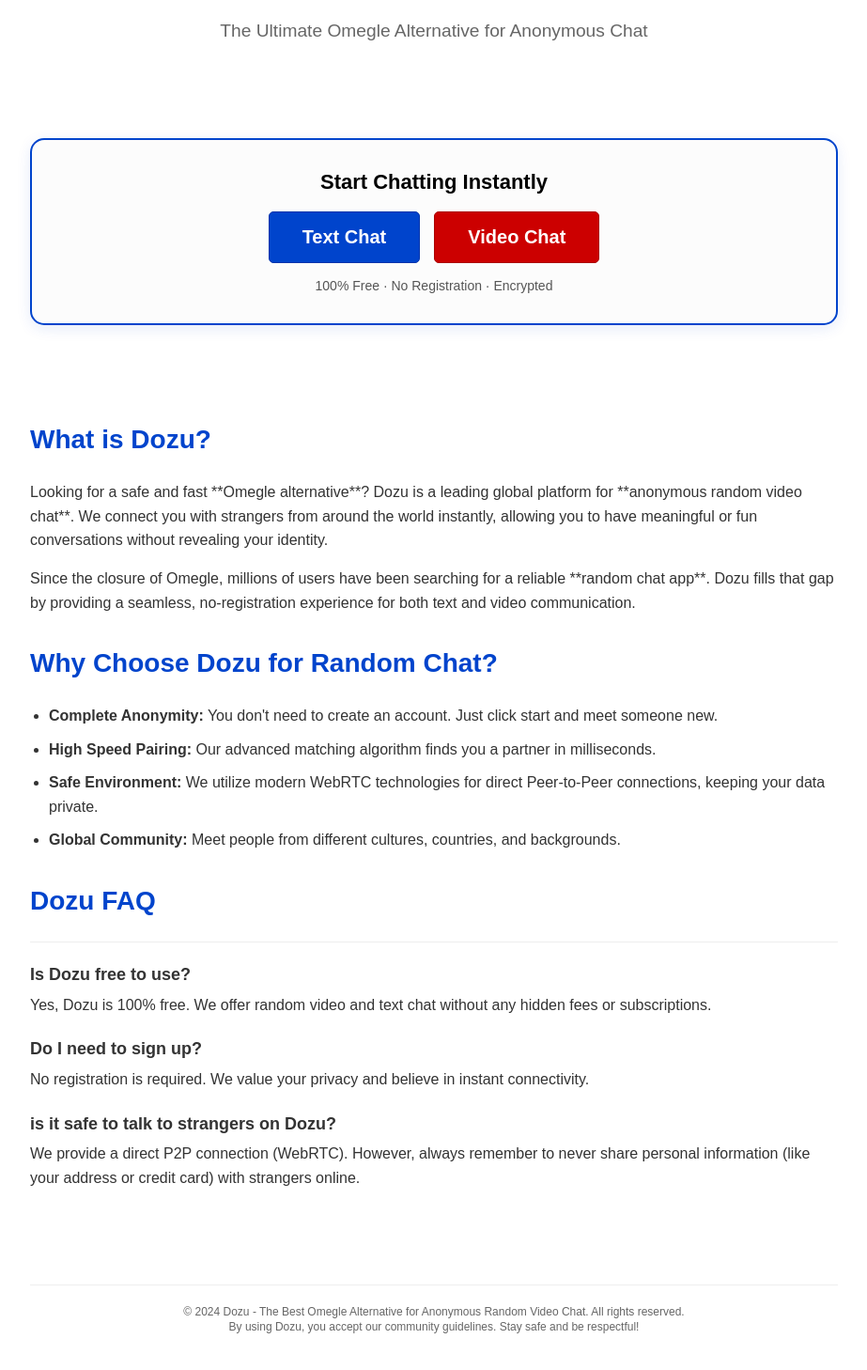
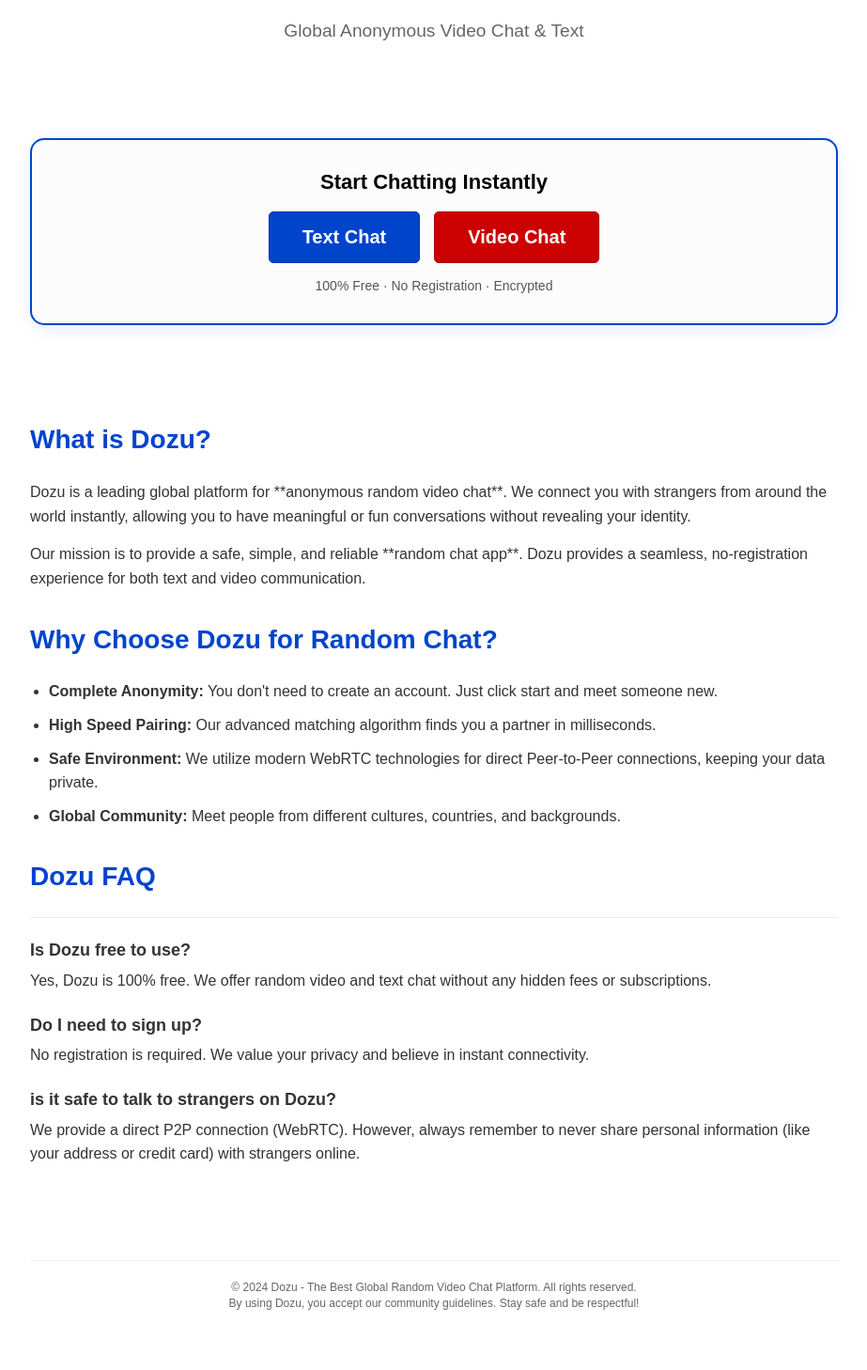
Before and after one commit to sonumur/dozo, a React (Vite) app: page / in a window 1280 px wide. Shown: the part 232-1690 px from the top of the page at 94% size, without its empty margins (178-1101 px from the left). Built offline with nearby package versions, Linux system fonts and the light colour scheme; no server answers.

Commit message:
remove visible omegle references

```diff
--- a/src/components/LandingPage.tsx
+++ b/src/components/LandingPage.tsx
@@ -10,7 +10,7 @@
             <img src="/logo.png" alt="Dozu Logo" className="app-logo" style={{ width: '80px', height: 'auto', marginBottom: '10px' }} />
             <h1 style={{ fontSize: '3rem', marginBottom: '5px' }}>Dozu</h1>
             <h2 className="logo-sub" style={{ fontSize: '1.2rem', color: '#666', fontWeight: 'normal', marginBottom: '40px' }}>
-                The Ultimate Omegle Alternative for Anonymous Chat
+                Global Anonymous Video Chat & Text
             </h2>
 
             <section style={{ margin: '20px 0', width: '100%' }}>
@@ -31,10 +31,10 @@
             <section style={{ textAlign: 'left', margin: '40px 0', lineHeight: '1.6', color: '#333' }}>
                 <h3 style={{ fontSize: '28px', color: '#0044cc', marginBottom: '20px' }}>What is Dozu?</h3>
                 <p style={{ marginBottom: '15px' }}>
-                    Looking for a safe and fast **Omegle alternative**? Dozu is a leading global platform for **anonymous random video chat**. We connect you with strangers from around the world instantly, allowing you to have meaningful or fun conversations without revealing your identity.
+                    Dozu is a leading global platform for **anonymous random video chat**. We connect you with strangers from around the world instantly, allowing you to have meaningful or fun conversations without revealing your identity.
                 </p>
                 <p style={{ marginBottom: '30px' }}>
-                    Since the closure of Omegle, millions of users have been searching for a reliable **random chat app**. Dozu fills that gap by providing a seamless, no-registration experience for both text and video communication.
+                    Our mission is to provide a safe, simple, and reliable **random chat app**. Dozu provides a seamless, no-registration experience for both text and video communication.
                 </p>
 
                 <h3 style={{ fontSize: '28px', color: '#0044cc', marginBottom: '20px' }}>Why Choose Dozu for Random Chat?</h3>
@@ -63,7 +63,7 @@
             </section>
 
             <div style={{ margin: '40px 0', fontSize: '12px', color: '#666', borderTop: '1px solid #eee', paddingTop: '20px', width: '100%' }}>
-                © 2024 Dozu - The Best Omegle Alternative for Anonymous Random Video Chat. All rights reserved.
+                © 2024 Dozu - The Best Global Random Video Chat Platform. All rights reserved.
                 <br />
                 By using Dozu, you accept our community guidelines. Stay safe and be respectful!
             </div>
```
